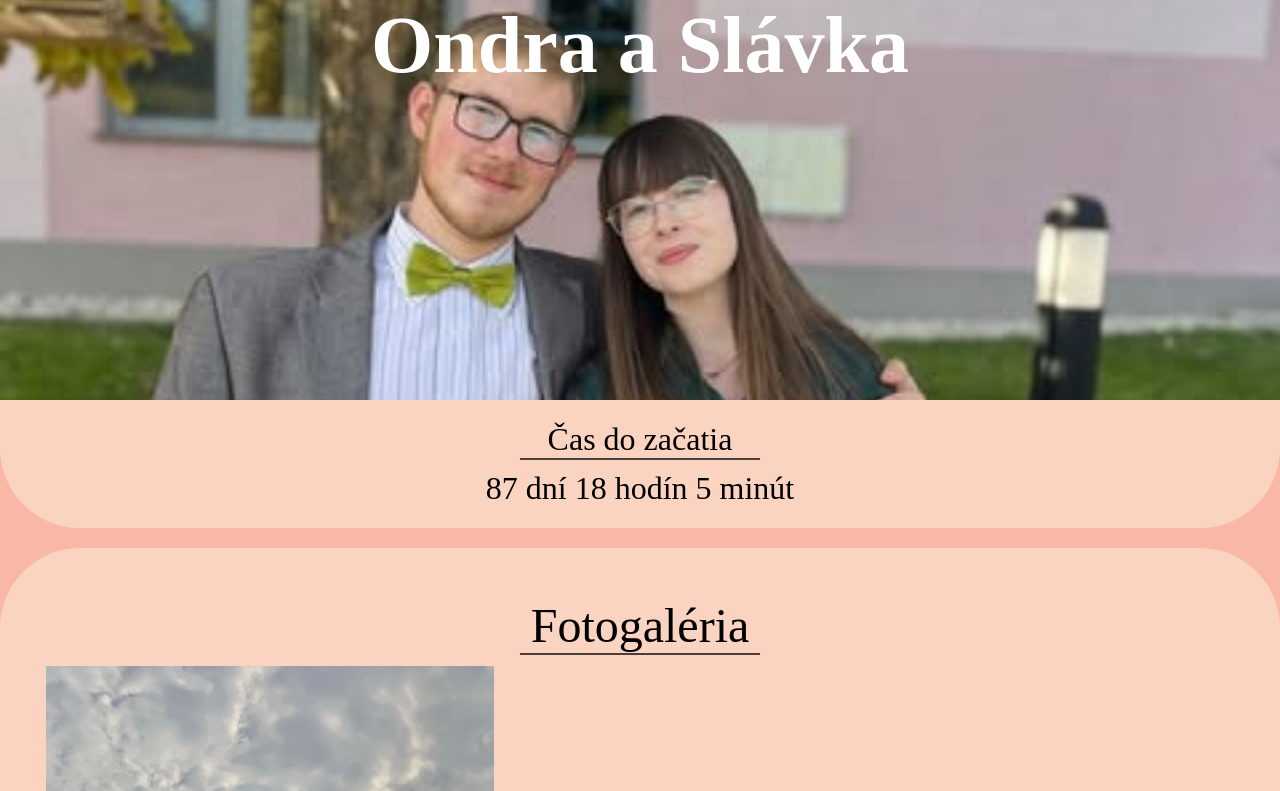
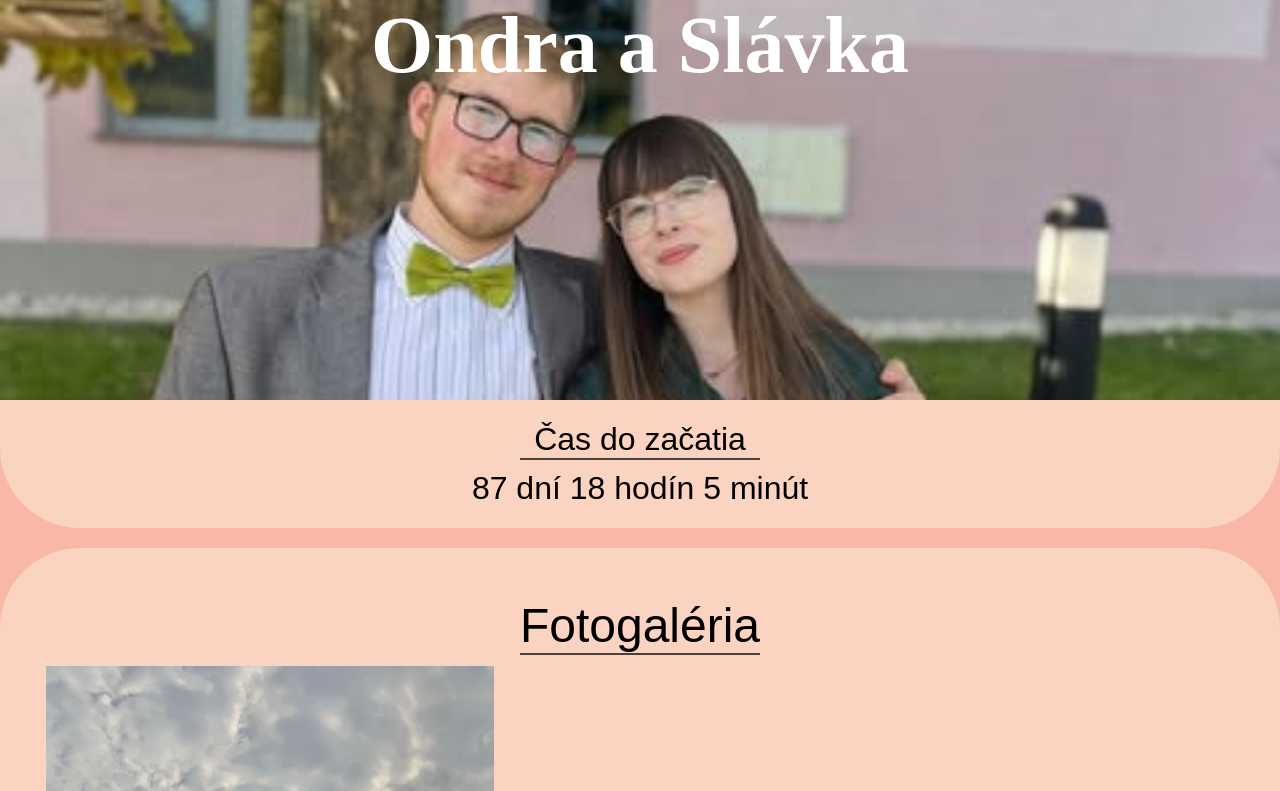
Before and after one commit to TinaSkid/tinaskid.github.io, a plain HTML site: page ondraaslavka/index.html in a window 1280 px wide. Shown: the top 791 px of the page. Drawn offline with Linux system fonts and the light colour scheme.

Commit message:
Update AT2_2.css

```diff
--- a/ondraaslavka/AT2_2.css
+++ b/ondraaslavka/AT2_2.css
@@ -2,7 +2,8 @@
     margin: 0;
     padding: 0;
     box-sizing: border-box;
-    font-family: 'Footlight MT Light';/*Comic Sans MS // Footlight MT Light // Calibri  */
+    /*font-family: 'Footlight MT Light';/*Comic Sans MS // Footlight MT Light // Calibri  */
+    font-family: 'Arial';
 }
 body {
     width: 100%;
```
